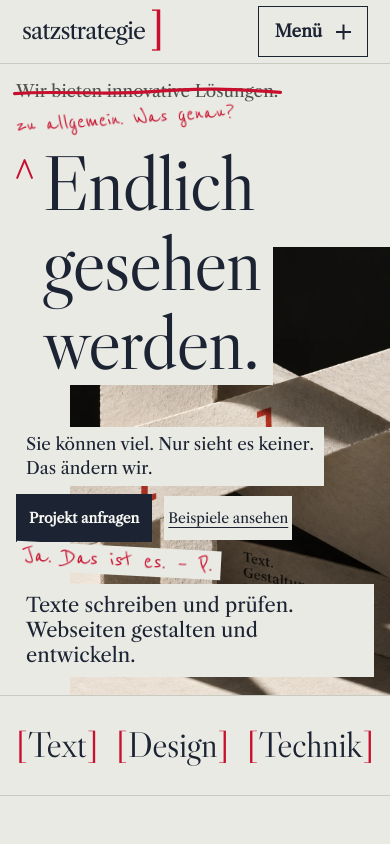
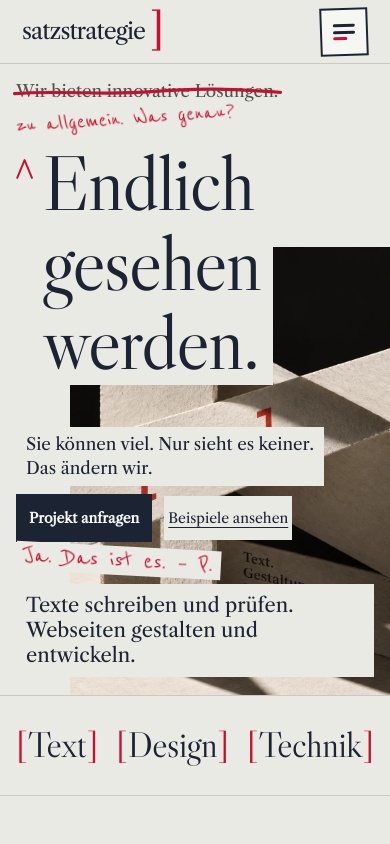
Before and after one commit to lillycontentcreatorwerkstatt-sudo/satzstrategie-webseite, a Next.js app in the folder webseiten-check/: page / in a window 390 px wide. Shown: the top 844 px of the page. Built offline with nearby package versions, Linux system fonts and the light colour scheme.

Commit message:
Menü-Knopf auf dem Handy als Papierzettel mit Rotstift-Linien
Co-Authored-By: Claude Opus 5.5 <noreply@anthropic.com>

```diff
--- a/webseiten-check/src/app/components/MobileMenu.tsx
+++ b/webseiten-check/src/app/components/MobileMenu.tsx
@@ -15,7 +15,7 @@ export default function MobileMenu({ active = "", className = "" }: { active?: s
   const closeMenu = () => { if (menu.current) menu.current.open = false; };
   return <details ref={menu} className={`mobile-menu ${className}`} onKeyDown={event => {
     if (event.key === "Escape" && menu.current?.open) { menu.current.open = false; menu.current.querySelector("summary")?.focus(); }
-  }}><summary>Menü <span className="menu-cross" aria-hidden="true" /></summary><nav aria-label="Mobile Hauptnavigation">
+  }}><summary><span className="visually-hidden">Menü</span><span className="menu-icon" aria-hidden="true"><span /><span /><span /></span></summary><nav aria-label="Mobile Hauptnavigation">
     {siteNavigation.filter(item => item.href !== "/kontakt").map(item => <Link key={item.href} className="menu-item" href={item.href} aria-current={active === item.href ? "page" : undefined} onClick={closeMenu}><span className="menu-number" aria-hidden="true">{item.number}</span>{item.label}{active === item.href && <ProofCaret className="menu-current" />}</Link>)}
     <Link className="studio-button menu-contact" href="/kontakt" aria-current={active === "/kontakt" ? "page" : undefined} onClick={closeMenu}>Kontakt</Link>
     <a className="menu-mail" href={`mailto:${INQUIRY_EMAIL}`}>{INQUIRY_EMAIL}</a>
--- a/webseiten-check/src/app/rotstift.css
+++ b/webseiten-check/src/app/rotstift.css
@@ -261,9 +261,18 @@ html:has(.sent-dialog[open]) { overflow: hidden; }
 /* Handymenü als Inhaltsverzeichnis: ein Papierblatt über der unscharf gestellten Seite. */
 @media (max-width: 1000px) {
   html:has(.mobile-menu[open]) { overflow: hidden; }
-  .studio-page .mobile-menu summary { gap: 14px; min-height: 48px; padding: 10px 16px; font-size: 17px; font-weight: 700; }
-  .studio-page .mobile-menu[open] summary { background: var(--ink); color: var(--paper-light); }
-  .studio-page .mobile-menu .menu-cross::before, .studio-page .mobile-menu .menu-cross::after { height: 2px; top: 6.5px; }
+  .studio-page .mobile-menu summary { justify-content: center; gap: 0; width: 48px; height: 48px; min-height: 48px; padding: 0; background: var(--paper-light); border: 2px solid var(--ink); color: var(--ink); transform: rotate(-2deg); }
+  .studio-page .mobile-menu[open] summary { background: var(--ink); color: var(--paper-light); transform: none; }
+  .studio-page .mobile-menu summary:focus-visible { outline: 3px solid var(--red); outline-offset: 4px; }
+  /* Zwei Zeilen Text und eine kürzere rote Korrektur; geöffnet werden sie zum Kreuz. */
+  .studio-page .menu-icon { position: relative; display: block; width: 22px; height: 16px; }
+  .studio-page .menu-icon span { position: absolute; left: 0; width: 22px; height: 3px; border-radius: 2px; background: currentColor; }
+  .studio-page .menu-icon span:nth-child(1) { top: 0; }
+  .studio-page .menu-icon span:nth-child(2) { top: 6.5px; }
+  .studio-page .menu-icon span:nth-child(3) { top: 13px; width: 14px; background: var(--red); }
+  .studio-page .mobile-menu[open] .menu-icon span:nth-child(1) { transform: translateY(6.5px) rotate(45deg); }
+  .studio-page .mobile-menu[open] .menu-icon span:nth-child(2) { opacity: 0; }
+  .studio-page .mobile-menu[open] .menu-icon span:nth-child(3) { width: 22px; background: currentColor; transform: translateY(-6.5px) rotate(-45deg); }
   .studio-page .mobile-menu[open]::before { content: ''; position: fixed; inset: var(--header-height) 0 0; background: rgba(233, 234, 228, .6); -webkit-backdrop-filter: blur(10px); backdrop-filter: blur(10px); }
   .studio-page .mobile-menu nav { position: fixed; top: var(--header-height); max-height: calc(100dvh - var(--header-height)); padding: 8px var(--gutter) 28px; border-bottom: 1px solid var(--ink); box-shadow: 0 24px 40px -24px rgba(28, 35, 51, .55); }
   .studio-page .mobile-menu nav .menu-item { display: grid; grid-template-columns: 36px 1fr auto; column-gap: 10px; align-items: center; min-height: 68px; font: 400 clamp(24px, 7.5vw, 30px)/1.15 var(--reading); color: var(--ink); text-decoration: none; border-top: 1px solid var(--line); }
@@ -274,6 +283,8 @@ html:has(.sent-dialog[open]) { overflow: hidden; }
   .studio-page .mobile-menu nav .menu-mail { display: flex; justify-content: center; min-height: 44px; margin-top: 8px; font-size: 15px; color: var(--muted); border: 0; }
 }
 @media (max-width: 1000px) and (prefers-reduced-motion: no-preference) {
+  .studio-page .mobile-menu summary { transition: background .2s, color .2s, transform .25s var(--ease); }
+  .studio-page .menu-icon span { transition: transform .25s var(--ease), opacity .2s, width .25s var(--ease), background .2s; }
   .studio-page .mobile-menu[open]::before { animation: menu-blur .3s ease-out both; }
   .studio-page .mobile-menu[open] nav { animation: menu-sheet .35s var(--ease) both; }
   .studio-page .mobile-menu[open] nav > * { animation: menu-item .45s var(--ease) both; }
```
